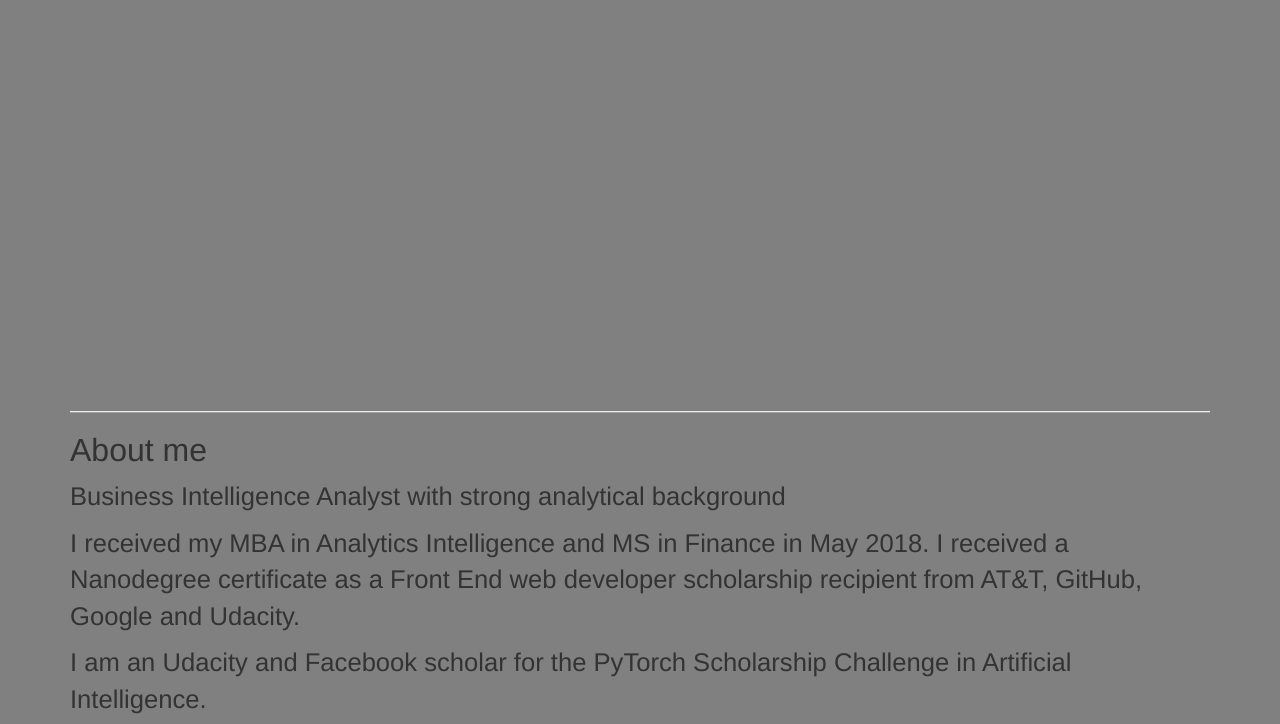
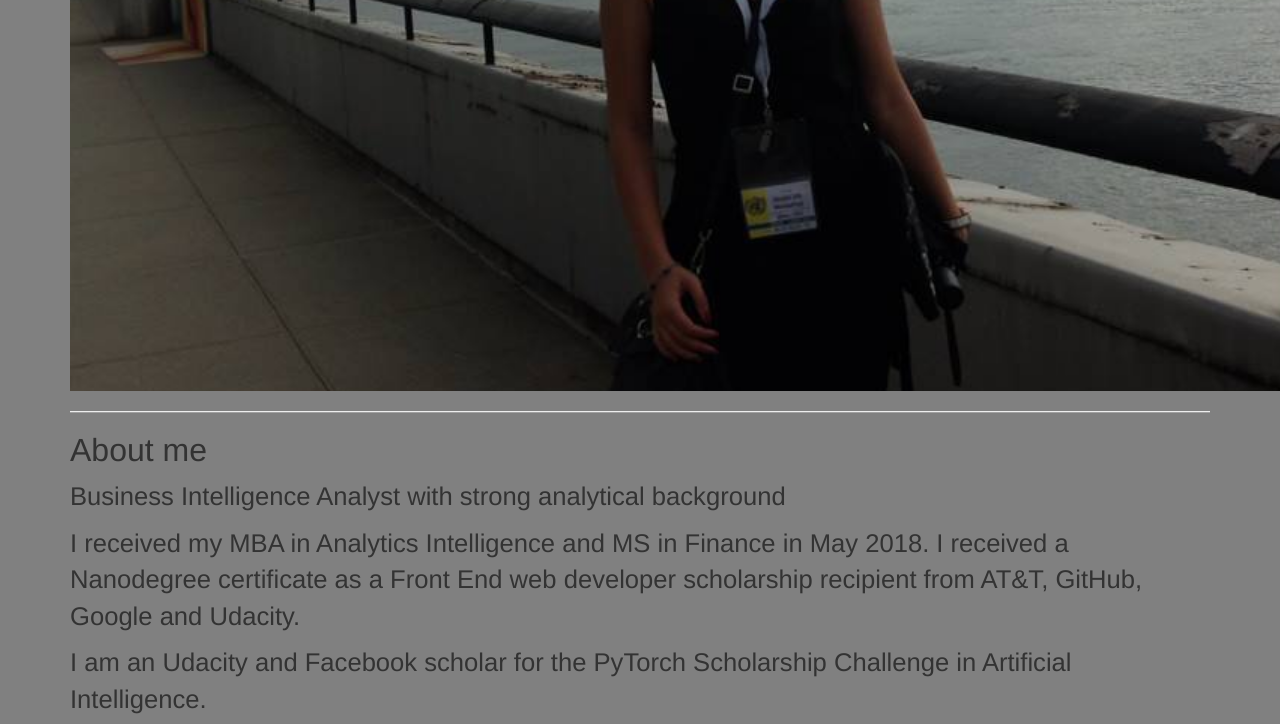
Before and after one commit to Ruby84/Portfolio, a plain HTML site: page index.html in a window 1280 px wide. Shown: the part 479-1203 px from the top of the page. Drawn offline with nearby package versions, Linux system fonts and the light colour scheme.

Commit message:
Update style.css

```diff
--- a/css/style.css
+++ b/css/style.css
@@ -87,7 +87,7 @@ a {
 #twoam {
   width: 100vw;
   height: 100vh;
-  background-image: url("https://raw.githubusercontent.com/Ruby84/Portfolio/master/Portfolio_Images/1271599_10151602197017335_1804893081_o.jpg);
+  background-image: url("https://raw.githubusercontent.com/Ruby84/Portfolio/master/Portfolio_Images/1271599_10151602197017335_1804893081_o.jpg");
   background-position: center center;
   background-repeat: no-repeat;
   background-attachment: fixed;
```
